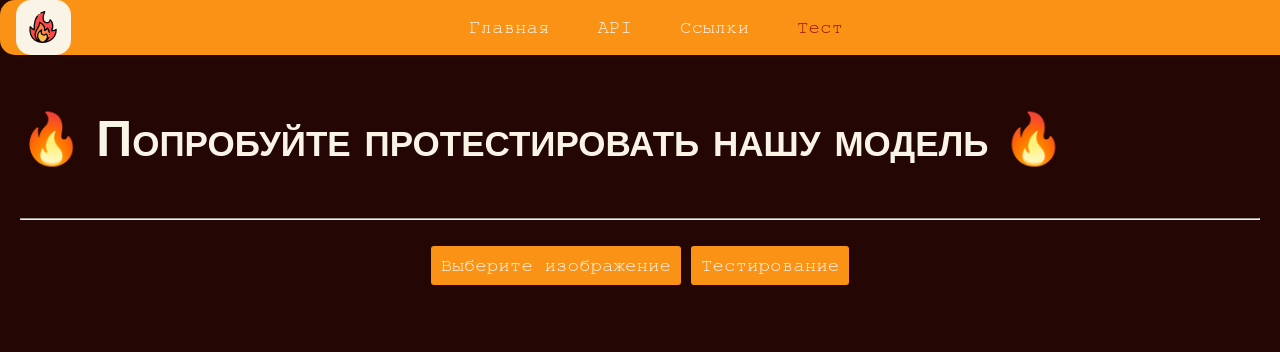
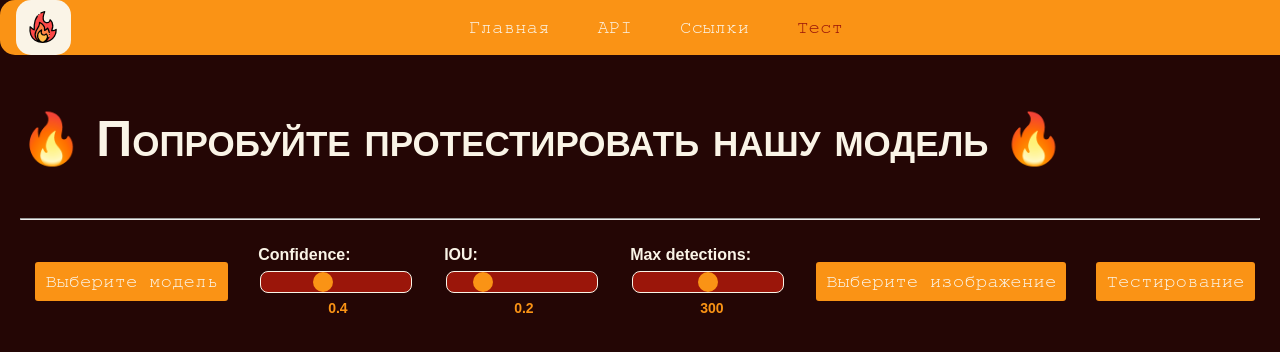
Before and after one commit to HerrPhoton/FTD-Project, a React (Create React App) app in the folder frontend/: page /test in a window 1280 px wide. Shown: the top 352 px of the page. Built offline with nearby package versions, Linux system fonts and the light colour scheme; no server answers.

Commit message:
Слайдеры на тесте

```diff
--- a/frontend/src/App.css
+++ b/frontend/src/App.css
@@ -305,7 +305,7 @@ h4{
   display: flex;
   justify-content: center;
   align-items: center;
-  gap: 10px; /* Расстояние между элементами */
+  gap: 30px; /* Расстояние между элементами */
   flex-wrap: wrap;
 }
 
@@ -401,3 +401,72 @@ h4{
 .row_links:hover {
   transform: scale(1.05);
 }
+
+.dropdown {
+  position: relative; /* Создаём точку отсчета для абсолютного позиционирования */
+  display: inline-block;
+  margin-left: 10px;
+}
+
+.dropdown-menu {
+  position: absolute; /* Абсолютное позиционирование для фиксации слева от кнопки */
+  top: 0; /* Выравниваем меню по верхнему краю кнопки */
+  right: 100%; /* Располагаем меню слева от кнопки */
+  background-color: #9b160a ;
+  box-shadow: 0 8px 16px rgba(0, 0, 0, 0.2);
+  list-style: none;
+  padding: 0;
+  margin: 0;
+  border-radius: 5px;
+  width: 100px;
+  z-index: 1;
+}
+
+.dropdown-menu li {
+  padding: 10px;
+  cursor: pointer;
+}
+
+.dropdown-menu li:hover {
+  background-color: #fa9315;
+}
+
+
+.slider-container {
+  display: flex;
+  flex-direction: column;
+  align-items: flex-start;
+}
+
+.slider-container label {
+  margin-bottom: 5px;
+  font-weight: bold;
+}
+
+.slider {
+  -webkit-appearance: none; /* Убираем стандартный стиль браузера */
+  width: 150px;
+  cursor: pointer;
+  background-color: #9b160a;
+  appearance: none;
+  border-radius: 8px;
+  border: 1px solid #faf4e7;
+}
+/* Стили для Chrome, Safari и Edge */
+.slider::-webkit-slider-thumb {
+  -webkit-appearance: none;
+  appearance: none;
+  width: 20px; /* Ширина бегунка */
+  height: 20px; /* Высота бегунка */
+  background-color: #fa9315; /* Цвет бегунка */
+  border-radius: 50%;
+  cursor: pointer;
+}
+
+.slider-value {
+  margin-top: 5px;
+  margin-left: 70px;
+  font-size: 14px;
+  font-weight: bold;
+  color: #fa9315;
+}
--- a/frontend/src/components/LinksPanel.js
+++ b/frontend/src/components/LinksPanel.js
@@ -1,12 +1,13 @@
 import React, { useEffect, useState} from 'react';
+import { API_URL } from '../config'
 
 function LinksPanel() {
     const [posts, setPosts] = useState([]);
 
     useEffect(() => {
-      fetch('posts/data.json')
+      fetch(`${API_URL}/links`)
         .then((response) => response.json())
-        .then((data) => setPosts(data));
+        .then((data) => setPosts(data.data));
     }, []);
     return (
         <div className='intro'>
@@ -17,14 +18,14 @@ function LinksPanel() {
                 {posts.map((post) => (
                     <div className="row_links" key={post.id}>
                         <div className="preview_container_links">
-                                <a href={post.postUrl} className="preview_links" target="_blank">
-                                    <img src={post.imageUrl} alt=""/>
+                                <a href={post.post_url} className="preview_links" target="_blank">
+                                    <img src={`${API_URL}/${post.image_url}`} alt=""/>
                                     <div className="preview_title_links">{post.title}</div>
                                 </a>
                         </div>
                         <div className="preview_container2_links">
                             <div className="description_links">
-                                <h3>Abstract</h3>
+                                <h3>Описание</h3>
                                 <p>
                                     {post.summary}
                                 </p>
--- a/frontend/src/components/TestPanel.js
+++ b/frontend/src/components/TestPanel.js
@@ -1,5 +1,6 @@
 import React, { useState } from 'react';
 import axios from 'axios';
+import { API_URL } from '../config'
 
 function TestPanel() {
     // Начальное состояния выбранного файла и функция его изменения
@@ -40,8 +41,11 @@ function TestPanel() {
             setIsLoading(true);
             setError(null);
 
-            const response = await axios.post('http://localhost:8080/model/all/run', {
-                base64_image: previewUrl
+            const response = await axios.post(`${API_URL}/model/${selectedOption.toLowerCase()}/run`, {
+                base64_image: previewUrl,
+                conf: sliderValueConf,
+                iou: sliderValueIou,
+                max_det: sliderValueDet,
             }, {
                 headers: {
                     'Content-Type': 'application/json',
@@ -58,16 +62,86 @@ function TestPanel() {
             setIsLoading(false);
         }
     };
+    // Для выпадающего меню
+    const [isDropdownOpen, setIsDropdownOpen] = useState(false);
+    const [selectedOption, setSelectedOption] = useState('Выберите модель');
+
+
+    const toggleDropdown = () => {
+        setIsDropdownOpen(!isDropdownOpen);
+    };
+
+    const selectOption = (option) => {
+        setSelectedOption(option);
+        setIsDropdownOpen(false);
+    };
+    const [sliderValueConf, setSliderValueConf] = useState(0.4); // Начальное значение ползунка
+    const [sliderValueIou, setSliderValueIou] = useState(0.2); // Начальное значение ползунка
+    const [sliderValueDet, setSliderValueDet] = useState(300); // Начальное значение ползунка
 
     return (
         <div class='intro'>
             <h3 class="h3">
-            🔥 Попробуйте протестировать нашу модель 🔥
+                🔥 Попробуйте протестировать нашу модель 🔥
             </h3>
-            <hr/>
-            <br/>
+            <hr />
+            <br />
             <div class='container'>
                 <form onSubmit={handleSubmit} className='form'>
+                    <div className="dropdown">
+                        <button type="button" onClick={toggleDropdown} className="btn-test">
+                            {selectedOption}
+                        </button>
+                        {isDropdownOpen && (
+                            <ul className="dropdown-menu">
+                                <li onClick={() => selectOption('Fire')}>Fire</li>
+                                <li onClick={() => selectOption('Smoke')}>Smoke</li>
+                                <li onClick={() => selectOption('All')}>All</li>
+                            </ul>
+                        )}
+                    </div>
+                    <div className="slider-container">
+                        <label htmlFor="slider">Confidence:</label>
+                        <input
+                            type="range"
+                            id="slider"
+                            min="0.0"
+                            max="1.0"
+                            step='0.1'
+                            value={sliderValueConf}
+                            onChange={(e) => setSliderValueConf(e.target.value)}
+                            className="slider"
+                        />
+                        <span className="slider-value">{sliderValueConf}</span>
+                    </div>
+                    <div className="slider-container">
+                        <label htmlFor="slider">IOU:</label>
+                        <input
+                            type="range"
+                            id="slider"
+                            min="0.0"
+                            max="1.0"
+                            step='0.1'
+                            value={sliderValueIou}
+                            onChange={(e) => setSliderValueIou(e.target.value)}
+                            className="slider"
+                        />
+                        <span className="slider-value">{sliderValueIou}</span>
+                    </div>
+                    <div className="slider-container">
+                        <label htmlFor="slider">Max detections:</label>
+                        <input
+                            type="range"
+                            id="slider"
+                            min="100"
+                            max="500"
+                            step='100'
+                            value={sliderValueDet}
+                            onChange={(e) => setSliderValueDet(e.target.value)}
+                            className="slider"
+                        />
+                        <span className="slider-value">{sliderValueDet}</span>
+                    </div>
                     <input
                         type="file"
                         id="file-input"
@@ -83,13 +157,14 @@ function TestPanel() {
                         {/* // Взависимости от действия меняем название у кнопки */}
                         {isLoading ? 'Обработка...' : 'Тестирование'}
                     </button>
+
                 </form>
                 <div class='images-wrapper'>
                     {/* // Если закгружено изображение, то выводим его */}
                     {previewUrl && (
                         <div class='image-container3'>
                             <span className='text'>Исходное изображение:</span>
-                            <hr/>
+                            <hr />
                             <img src={previewUrl} className='image2' />
                         </div>
                     )}
@@ -97,7 +172,7 @@ function TestPanel() {
                     {invertedImage && (
                         <div class='image-container3'>
                             <span className='text'>Обработанное изображение:</span>
-                            <hr/>
+                            <hr />
                             <img src={invertedImage} className='image2' />
                         </div>
                     )}
--- /dev/null
+++ b/frontend/src/config.js
@@ -0,0 +1 @@
+export const API_URL = process.env.REACT_APP_API_URL
```
Also changed, not shown: 1 other file (tests, documents, lock files or other folders).
